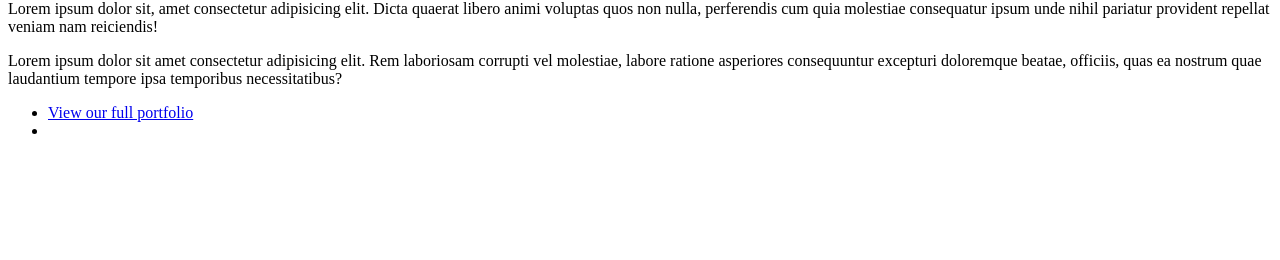
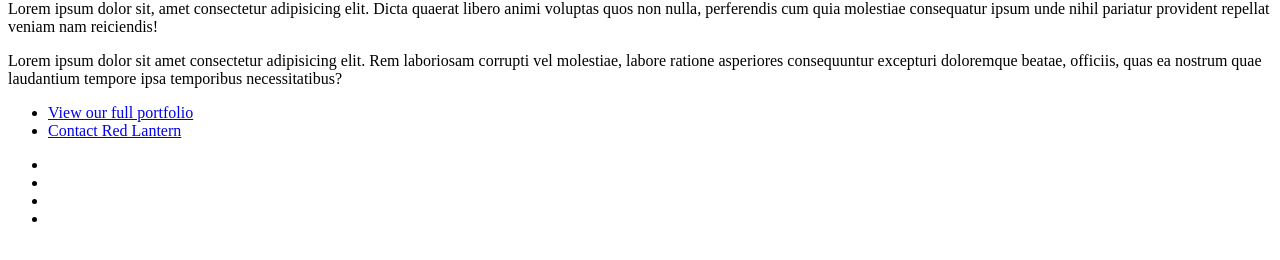
Before and after one commit to aprilip/t1, a plain HTML site: page ex1.html in a window 1280 px wide. Shown: the part 462-722 px from the top of the page. Drawn offline with Linux system fonts and the light colour scheme.

Commit message:
220930v2

```diff
--- a/ex1.html
+++ b/ex1.html
@@ -16,7 +16,7 @@
             <li>Contact</li>
         </ul>
         <article>
-            <section>
+            <section id="titleBar">
                 <img src="images/tokyo.jpg" alt="Tokyo buliding">
                 <div>Red Lantern Lorem ipsum dolor sit amet.</div>
             </section>
@@ -26,10 +26,18 @@
                 <p>Lorem ipsum dolor sit amet consectetur adipisicing elit. Rem laboriosam corrupti vel molestiae, labore ratione asperiores consequuntur excepturi doloremque beatae, officiis, quas ea nostrum quae laudantium tempore ipsa temporibus necessitatibus?</p>
             <ul>
                 <li><a href="#titleBar">View our full portfolio</a></li>
-                <li></li>
+                <li><a href="contact">Contact Red Lantern</a></li>
             </ul>
             </section>
-            <section></section>
+            <section>
+                <ul>
+                    <li><img src="" alt="">
+                    </li>
+                    <li></li>
+                    <li></li>
+                    <li></li>
+                </ul>
+            </section>
             <footer></footer>
         </article>
         </article>
```
